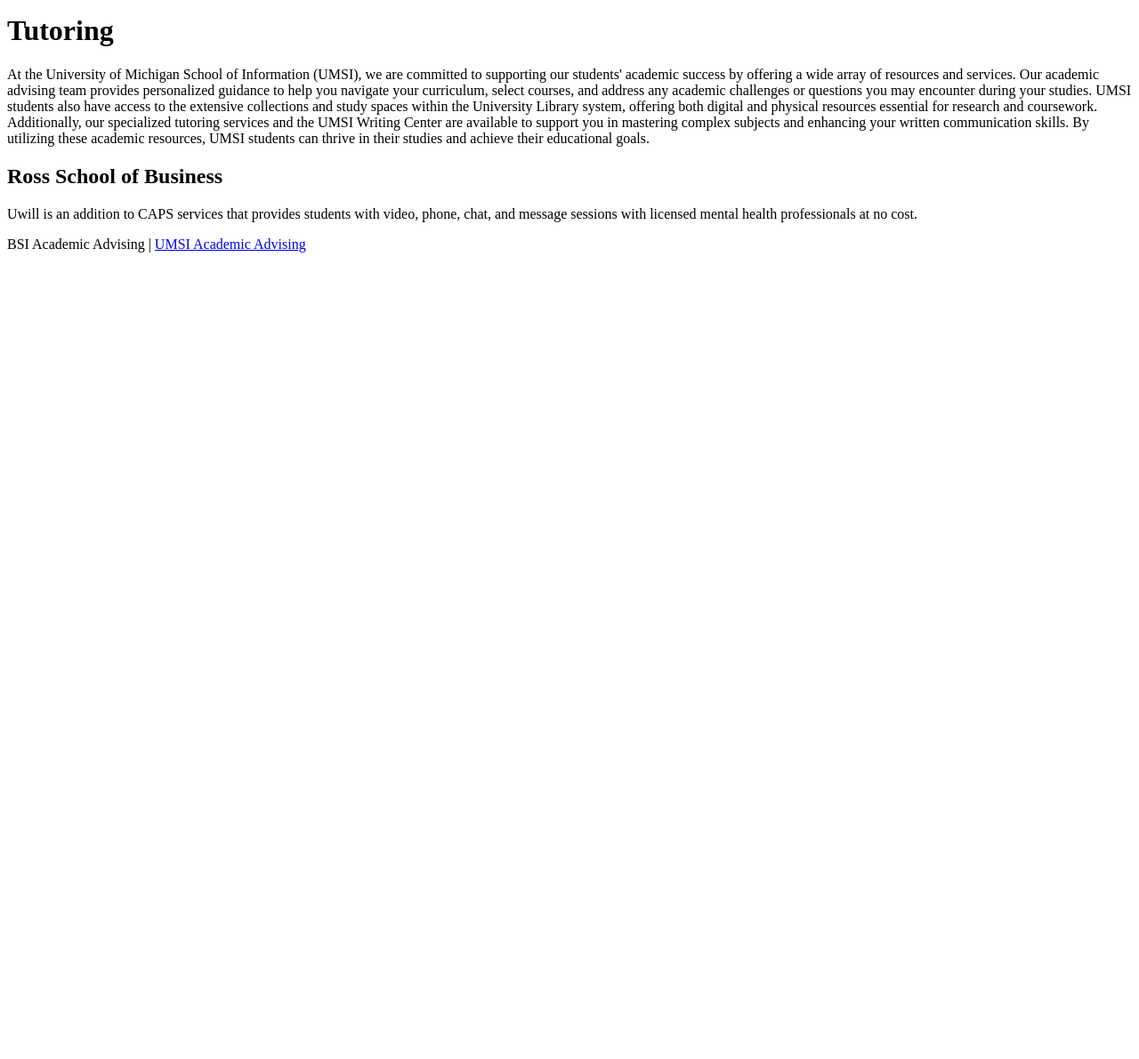
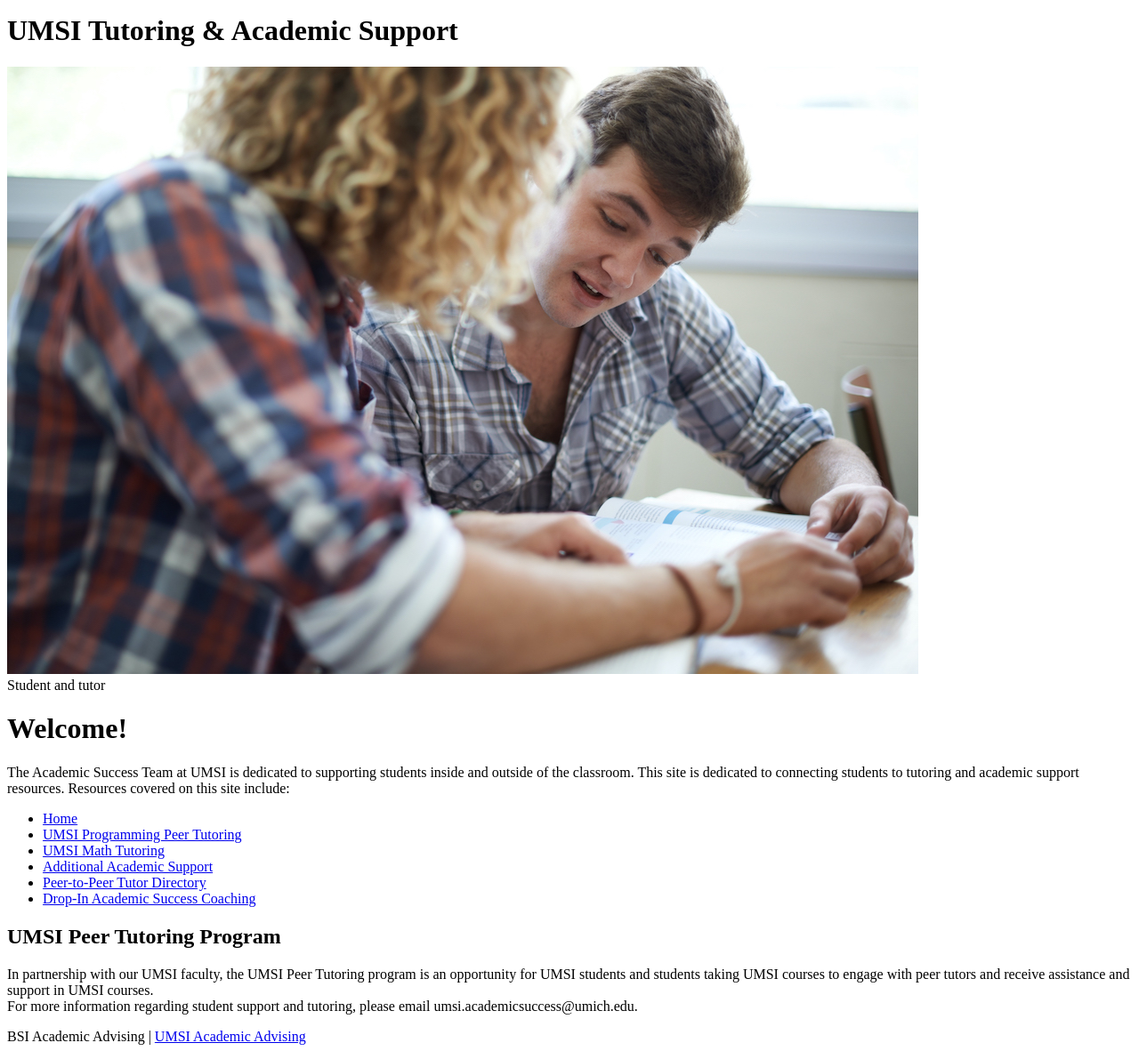
Before and after one commit to jessimaz2003/Project, a plain HTML site: page tutoring.html in a window 1280 px wide. Shown: the part 505-1696 px from the top of the page at 89% size. Before the commit the page ends 805 px from the top, so only its background shows below. Drawn offline with Linux system fonts and the light colour scheme.

Commit message:
Add files via upload

```diff
--- a/tutoring.html
+++ b/tutoring.html
@@ -1,5 +1,6 @@
 <!DOCTYPE html>
 <html lang="en">
+
 <head>
     <meta charset="UTF-8">
     <meta name="viewport" content="width=device-width, initial-scale=1.0">
@@ -9,7 +10,7 @@
 
     <header>
             <a href = "">Skip to Main Content</a>
-    <img src="images/UMSI_signature_vertical_informal_solidblue.jpg" alt="UMSI Logo">
+            <img src="images/UMSI_signature_vertical_informal_solidblue.jpg" alt="UMSI Logo">
         <nav>
             <ul>
                 <li><a href = "index.html">Home</a></li>
@@ -18,28 +19,34 @@
                 <li><a href = "study_spaces.html">Study Spaces</a></li>
             </ul>
         </nav>
-        <h1>Tutoring</h1>
+    </header>
+<main>
+            <h1> UMSI Tutoring & Academic Support</h1>
+        <img src="tutor.jpg" alt="Student and teacher">
+        <figcaption>Student and tutor</figcaption>
+    <h1>Welcome!</h1>
+    <p>The Academic Success Team at UMSI is dedicated to supporting students inside and outside of the classroom. This site is dedicated to connecting students to tutoring and academic support resources. Resources covered on this site include:</p>
+    <ul>
+        <li><a href="https://sites.google.com/umich.edu/umsitutoring/home">Home</a>
 
-    </header>
-    <main>
-        <div>
-            <p>At the University of Michigan School of Information (UMSI), we are committed to supporting our students' academic success by offering a wide array of resources and services. Our academic advising team provides personalized guidance to help you navigate your curriculum, select courses, and address any academic challenges or questions you may encounter during your studies. UMSI students also have access to the extensive collections and study spaces within the University Library system, offering both digital and physical resources essential for research and coursework. Additionally, our specialized tutoring services and the UMSI Writing Center are available to support you in mastering complex subjects and enhancing your written communication skills. By utilizing these academic resources, UMSI students can thrive in their studies and achieve their educational goals. </p>
+                <li><a href="https://sites.google.com/umich.edu/umsitutoring/umsi-programming-tutoring">UMSI Programming Peer Tutoring </a></li>
+                <li><a href="https://sites.google.com/umich.edu/umsitutoring/umsi-math-tutoring">UMSI Math Tutoring </a></li>
 
-        </div>
+        </li>
+        <li><a href="https://sites.google.com/umich.edu/umsitutoring/additional-academic-support">Additional Academic Support</a></li>
 
-        <h2>Ross School of Business</h2>
-        <p>Uwill is an addition to CAPS services that provides students with video, phone, chat, and message sessions with licensed mental health professionals at no cost.</p>
-      </td>
+                <li><a href="https://sites.google.com/umich.edu/umsitutoring/additional-academic-support/peer-to-peer-tutor-directory">Peer-to-Peer Tutor Directory </a></li>
+                <li><a href="https://sites.google.com/umich.edu/umsitutoring/additional-academic-support/drop-in-academic-success-coaching">Drop-In Academic Success Coaching </a></li>
 
-        <div></div>
-        <div></div>
-        <div></div>
-        <div></div>
-    </main>
-    <footer>
-        <p>BSI Academic Advising | <a href="https://sites.google.com/umich.edu/msiacademicadvising/student-support-resources">UMSI Academic Advising </a></p>
-    </footer>
+    </ul>
+    <h2>UMSI Peer Tutoring Program</h2>
+    <p>In partnership with our UMSI faculty, the UMSI Peer Tutoring program is an opportunity for UMSI students and students taking UMSI courses to engage with peer tutors and receive assistance and support in UMSI courses.</br>
 
+        For more information regarding student support and tutoring, please email umsi.academicsuccess@umich.edu. </p>
+</main>
 </body>
+<footer>
+    <p>BSI Academic Advising | <a href="https://sites.google.com/umich.edu/msiacademicadvising/student-support-resources">UMSI Academic Advising </a></p>
+</footer>
 
 </html>
```
Also changed, not shown: CAPS.html (+8 -38 lines), tutor.jpg (added).
